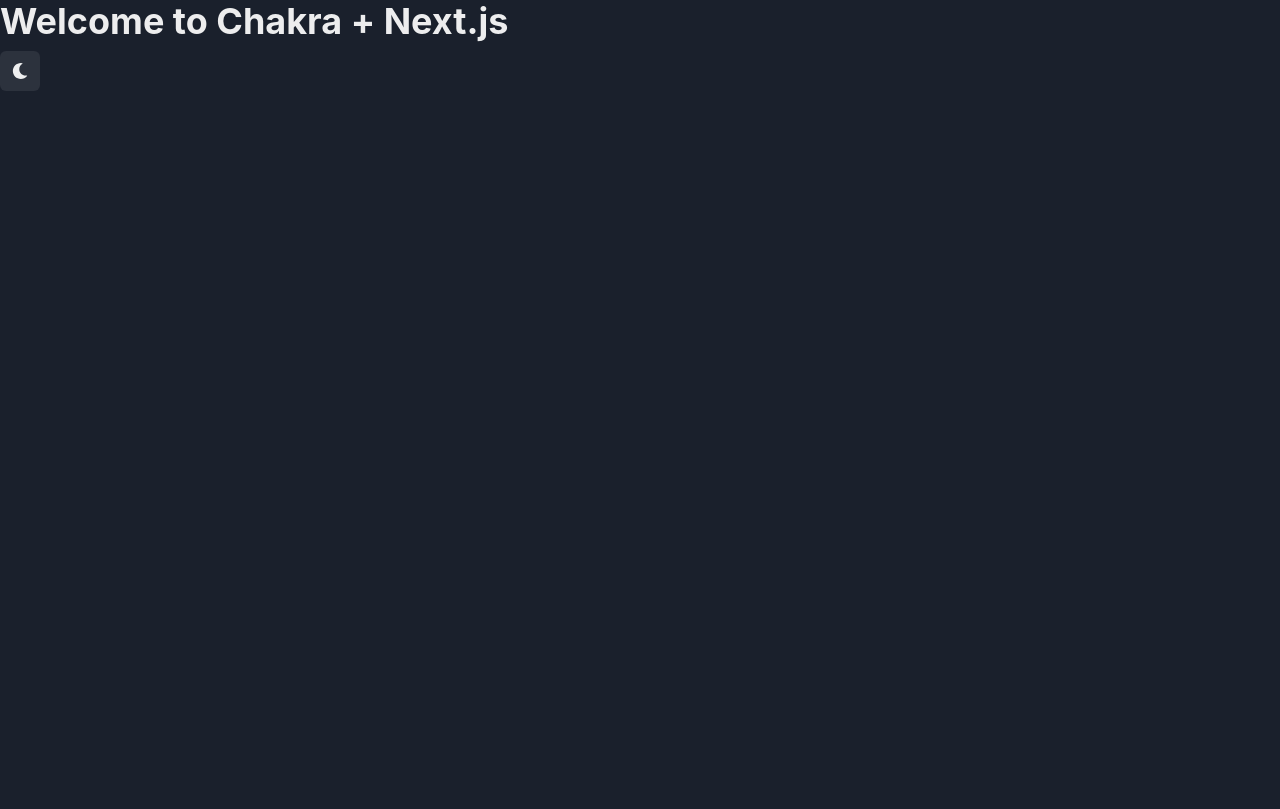
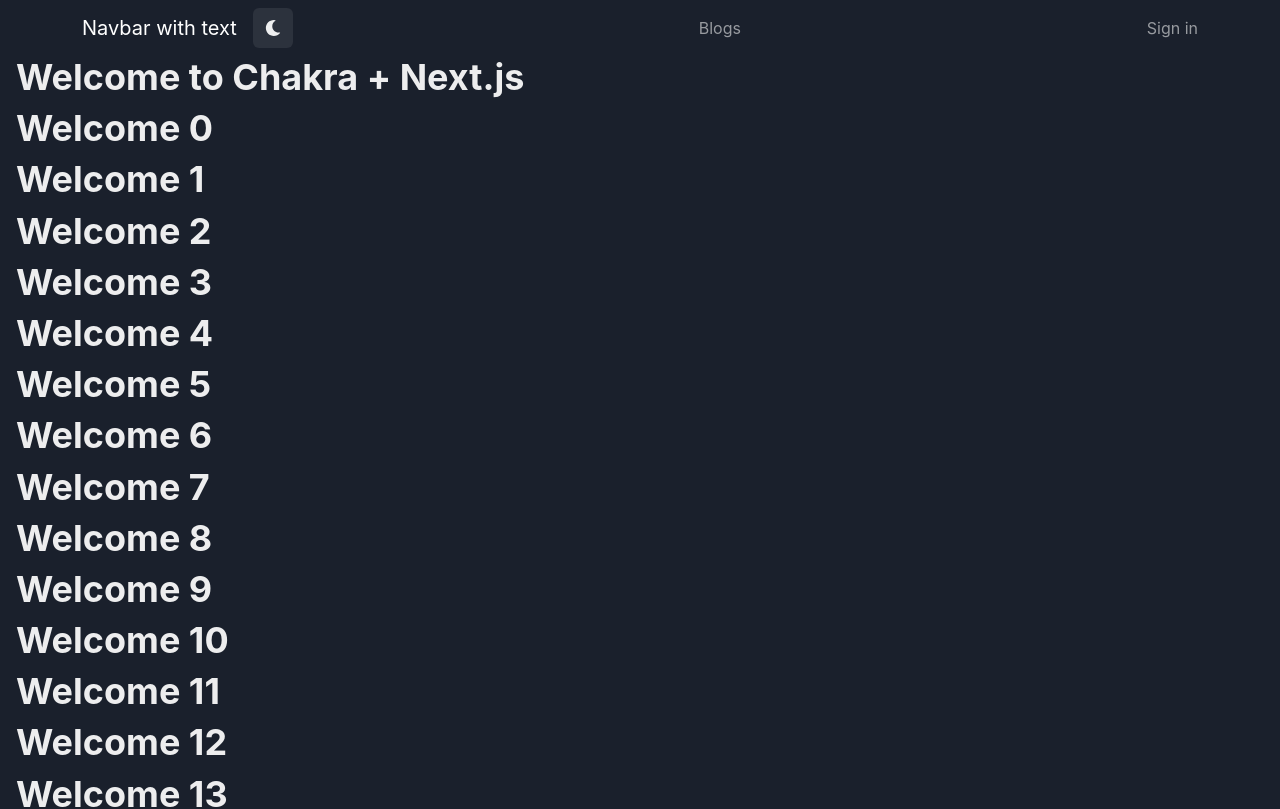
Before and after one commit to Fakepng/blog, a Next.js app: page / in a window 1280 px wide. Shown: the top 809 px of the page. Built offline with nearby package versions, Linux system fonts and the light colour scheme; no server answers.

Commit message:
add navbar to index

```diff
--- a/pages/index.tsx
+++ b/pages/index.tsx
@@ -1,6 +1,6 @@
 import Head from "next/head";
-import { Heading } from "@chakra-ui/react";
-import ThemeChanger from "@/components/ThemeChanger";
+import { Container, Heading } from "@chakra-ui/react";
+import Navbar from "@/components/Navbar";
 
 export default function Home() {
   return (
@@ -11,9 +11,16 @@
         <meta name="viewport" content="width=device-width, initial-scale=1" />
         <link rel="icon" href="/favicon.ico" />
       </Head>
+      <nav>
+        <Navbar />
+      </nav>
       <main>
-        <Heading>Welcome to Chakra + Next.js</Heading>
-        <ThemeChanger />
+        <Container maxW="container.xl">
+          <Heading>Welcome to Chakra + Next.js</Heading>
+          {Array.from(Array(100).keys()).map((n) => (
+            <Heading key={n}>Welcome {n}</Heading>
+          ))}
+        </Container>
       </main>
     </>
   );
```
